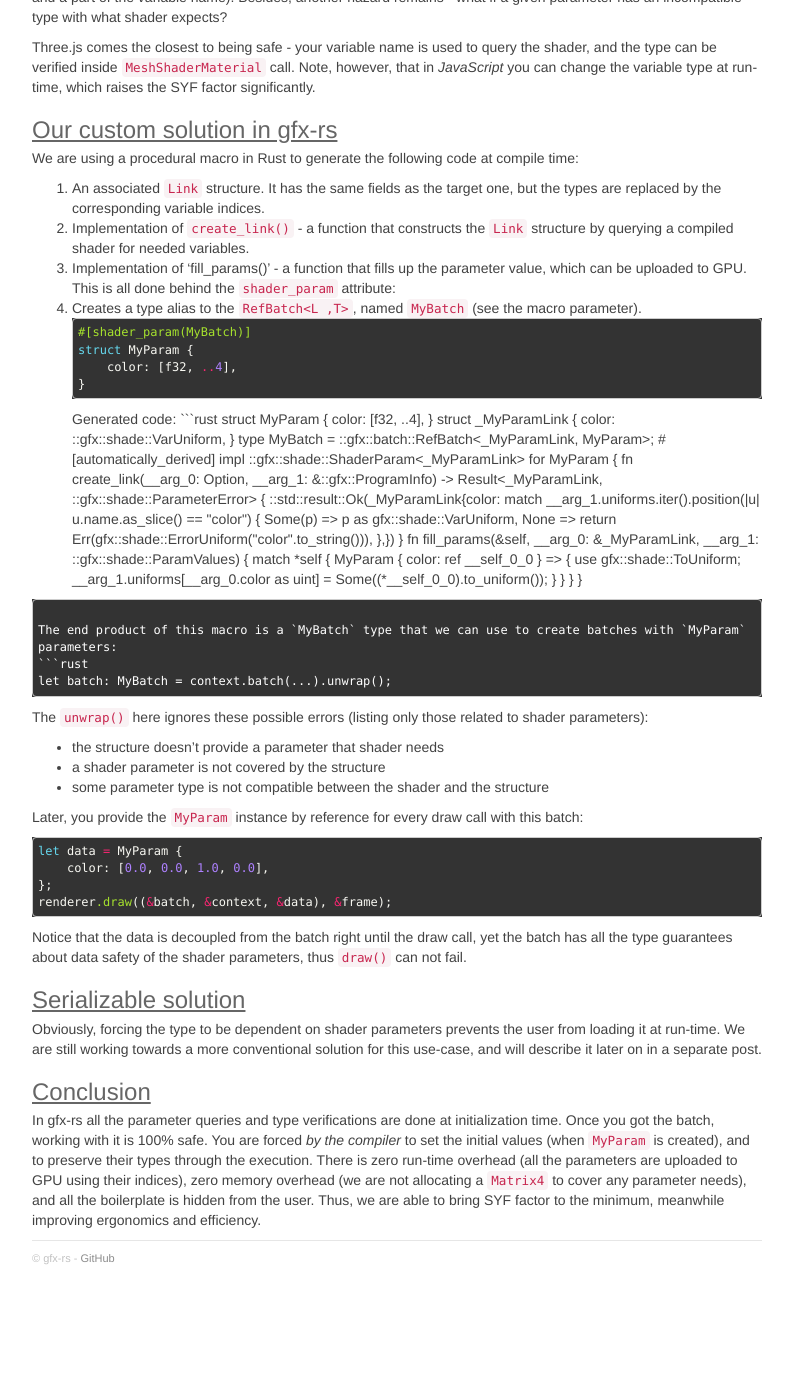
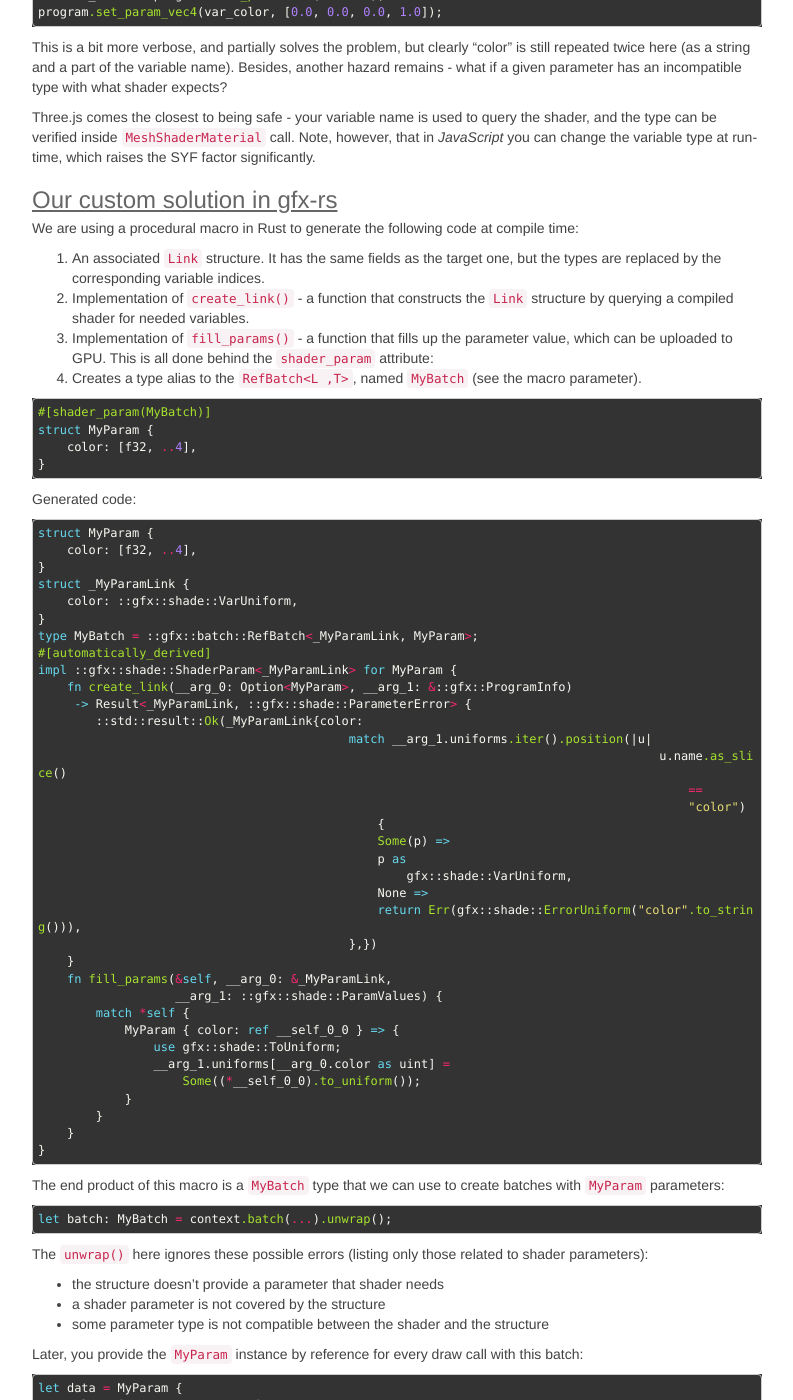
Before and after one commit to gfx-rs/gfx-rs.github.io, a Jekyll site: the page built from _posts/2014-08-27-shader-param.md, in a window 1280 px wide and 1400 px high, scrolled down 1852 px. Shown: the whole window, without its empty margins (338-1131 px from the left). Built offline with Jekyll 4.4.1, drawn with Linux system fonts in a browser that asks for light colours; nearby versions of some CDN libraries; library files that are not in the unit come from our copies; Markdown is read by kramdown in place of the engine named in the settings; before the commit the page ends 3119 px from its top, so only the background shows below that; some of the changed text lies outside the part shown.

Commit message:
Fix Liquid Formatting

````diff
--- a/_posts/2014-08-27-shader-param.md
+++ b/_posts/2014-08-27-shader-param.md
@@ -20,65 +20,65 @@
 _Disclaimer_: I haven't worked closely with most of these engines, so any corrections are welcome!
 
   * UDK
-```JavaScript
-    theMaterialInstance.SetVectorParameterValue('color', FLinearColor(0.0,0.0,0.0,1.0));
-```
+{% highlight Javascript %}
+theMaterialInstance.SetVectorParameterValue('color', FLinearColor(0.0,0.0,0.0,1.0));
+{% endhighlight %}
   * Unity3D
-```
-    Properties {
-        _Color ("color", Vector) = (0,0,0,0)
-    }
-```
-```C
-    renderer.material.SetVector("_Color", Vector4(0,0,0,1));
-```
+{% highlight C# %}
+Properties {
+    _Color ("color", Vector) = (0,0,0,0)
+}
+{% endhighlight %}
+{% highlight C %}
+renderer.material.SetVector("_Color", Vector4(0,0,0,1));
+{% endhighlight %}
   * Irrlight
-```C++
-    if (UseHighLevelShaders)
-        services->setVertexShaderConstant("color", reinterpret_cast<f32*>(&col), 4);
-    else //note magic constants!
-        services->setVertexShaderConstant(reinterpret_cast<f32*>(&col), 9, 1);
-```
+{% highlight C++ %}
+if (UseHighLevelShaders)
+    services->setVertexShaderConstant("color", reinterpret_cast<f32*>(&col), 4);
+else //note magic constants!
+    services->setVertexShaderConstant(reinterpret_cast<f32*>(&col), 9, 1);
+{% endhighlight %}
   * Ogre3D
-```
-    fragment_program_ref GroundPS
-    {
-        param_named color float4 0
-    }
-```
-```C++
-    pParams = pPass->getFragmentProgramParameters();
-    pParams->setNamedConstant("color", Ogre::Vector4(0.0,0.0,0.0,1.0));
-```
+{% highlight C++ %}
+fragment_program_ref GroundPS
+{
+    param_named color float4 0
+}
+{% endhighlight %}
+{% highlight C++ %}
+pParams = pPass->getFragmentProgramParameters();
+pParams->setNamedConstant("color", Ogre::Vector4(0.0,0.0,0.0,1.0));
+{% endhighlight %}
   * Horde3D
-```C++
-    Horde3D::setMaterialUniform(m_Material, "color", 0.0, 0.0, 0.0, 1.0);
-```
+{% highlight C++ %}
+Horde3D::setMaterialUniform(m_Material, "color", 0.0, 0.0, 0.0, 1.0);
+{% endhighlight %}
   * Three.js
-```JavaScript
-    var uniforms = {
-      amplitude: {
-        type: 'v4',
-        value: new THREE.Vector4(0.0,0.0,0.0,1.0)
-      }
-    };
-    var shaderMaterial = new THREE.MeshShaderMaterial({
-      uniforms:       uniforms,
-      attributes:     attributes,
-      vertexShader:   vShader.text(),
-      fragmentShader: fShader.text()
-    });
-```
+{% highlight JavaScript %}
+var uniforms = {
+  amplitude: {
+    type: 'v4',
+    value: new THREE.Vector4(0.0,0.0,0.0,1.0)
+  }
+};
+var shaderMaterial = new THREE.MeshShaderMaterial({
+  uniforms:       uniforms,
+  attributes:     attributes,
+  vertexShader:   vShader.text(),
+  fragmentShader: fShader.text()
+});
+{% endhighlight %}
   * gfx-rs (for comparison)
-```rust
-    #[shader_param(MyBatch)]
-    struct Params {
-        color: [f32, ..4],
-    }
-    let data = Params {
-        color: [0.0, 0.0, 0.0, 1.0],
-    };
-```
+{% highlight Rust %}
+#[shader_param(MyBatch)]
+struct Params {
+    color: [f32, ..4],
+}
+let data = Params {
+    color: [0.0, 0.0, 0.0, 1.0],
+};
+{% endhighlight %}
 
 ### SYF 101
 SYF: Shoot Yourself in the Foot = "to do or say something that causes problems for you".
@@ -86,10 +86,10 @@
 Notice how almost every implementation requires you to specify the parameter name as a string. This forces the engine to go through all known parameters and compare them with your string. Obviously, this work is wasted for any subsequent calls. It is also a violation of the [DRY](http://en.wikipedia.org/wiki/Don%27t_repeat_yourself) principle and a potential hazard: every time you ask to match the parameter by name, there is a chance of error (parameter not found because you copy-pasted the name wrong?).
 
 In some engines, you can get a handle to the parameter like this:
-```rust
+{% highlight Rust %}
 let var_color = program.find_parameter("color");
 program.set_param_vec4(var_color, [0.0, 0.0, 0.0, 1.0]);
-```
+{% endhighlight %}
 This is a bit more verbose, and partially solves the problem, but clearly "color" is still repeated twice here (as a string and a part of the variable name). Besides, another hazard remains - what if a given parameter has an incompatible type with what shader expects?
 
 Three.js comes the closest to being safe - your variable name is used to query the shader, and the type can be verified inside `MeshShaderMaterial` call. Note, however, that in _JavaScript_ you can change the variable type at run-time, which raises the SYF factor significantly.
@@ -97,19 +97,20 @@
 ### Our custom solution in gfx-rs
 
 We are using a procedural macro in Rust to generate the following code at compile time:
-  1. An associated `Link` structure. It has the same fields as the target one, but the types are replaced by the corresponding variable indices.
-  2. Implementation of `create_link()` - a function that constructs the `Link` structure by querying a compiled shader for needed variables.
-  3. Implementation of 'fill_params()' - a function that fills up the parameter value, which can be uploaded to GPU.
+
+1. An associated `Link` structure. It has the same fields as the target one, but the types are replaced by the corresponding variable indices.
+2. Implementation of `create_link()` - a function that constructs the `Link` structure by querying a compiled shader for needed variables.
+3. Implementation of `fill_params()` - a function that fills up the parameter value, which can be uploaded to GPU.
 This is all done behind the `shader_param` attribute:
-  4. Creates a type alias to the `RefBatch<L ,T>`, named `MyBatch` (see the macro parameter).
-```rust
+4. Creates a type alias to the `RefBatch<L ,T>`, named `MyBatch` (see the macro parameter).
+{% highlight Rust %}
 #[shader_param(MyBatch)]
 struct MyParam {
     color: [f32, ..4],
 }
-```
+{% endhighlight %}
 Generated code:
-```rust
+{% highlight Rust %}
 struct MyParam {
     color: [f32, ..4],
 }
@@ -145,25 +146,24 @@
         }
     }
 }
-
-```
+{% endhighlight %}
 
 The end product of this macro is a `MyBatch` type that we can use to create batches with `MyParam` parameters:
-```rust
+{% highlight Rust %}
 let batch: MyBatch = context.batch(...).unwrap();
-```
+{% endhighlight %}
 The `unwrap()` here ignores these possible errors (listing only those related to shader parameters):
   * the structure doesn't provide a parameter that shader needs
   * a shader parameter is not covered by the structure
   * some parameter type is not compatible between the shader and the structure
 
 Later, you provide the `MyParam` instance by reference for every draw call with this batch:
-```rust
+{% highlight Rust %}
 let data = MyParam {
     color: [0.0, 0.0, 1.0, 0.0],
 };
 renderer.draw((&batch, &context, &data), &frame);
-```
+{% endhighlight %}
 Notice that the data is decoupled from the batch right until the draw call, yet the batch has all the type guarantees about data safety of the shader parameters, thus `draw()` can not fail.
 
 ### Serializable solution
````
